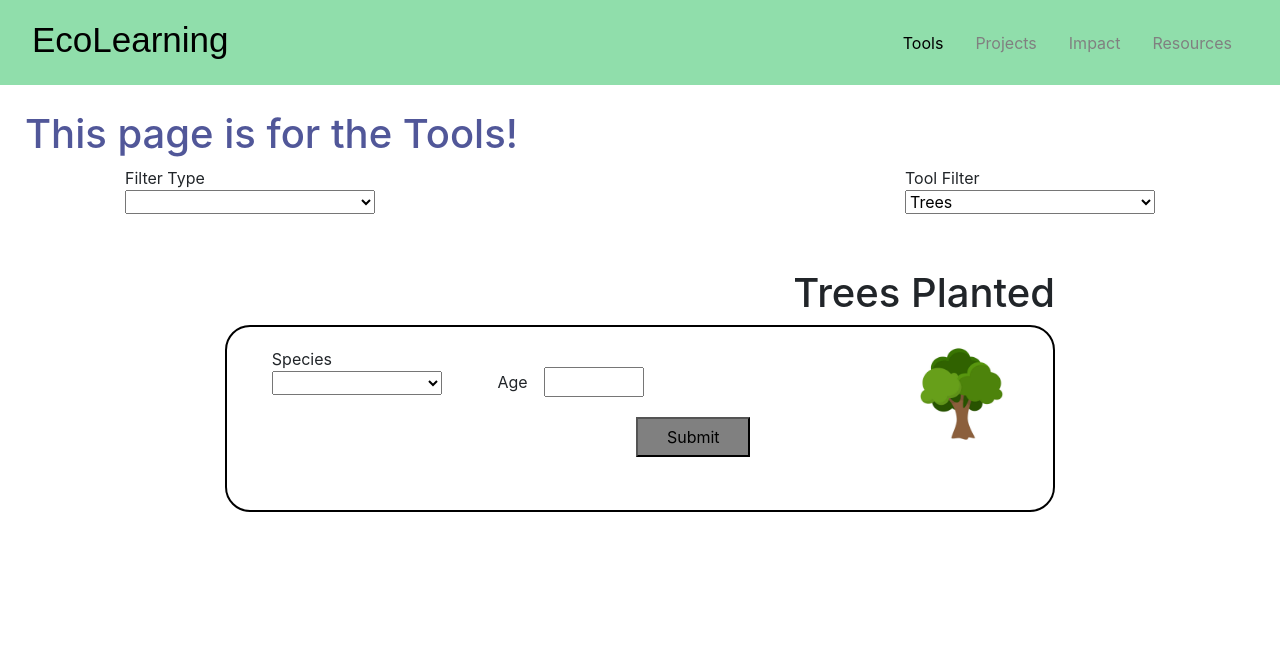
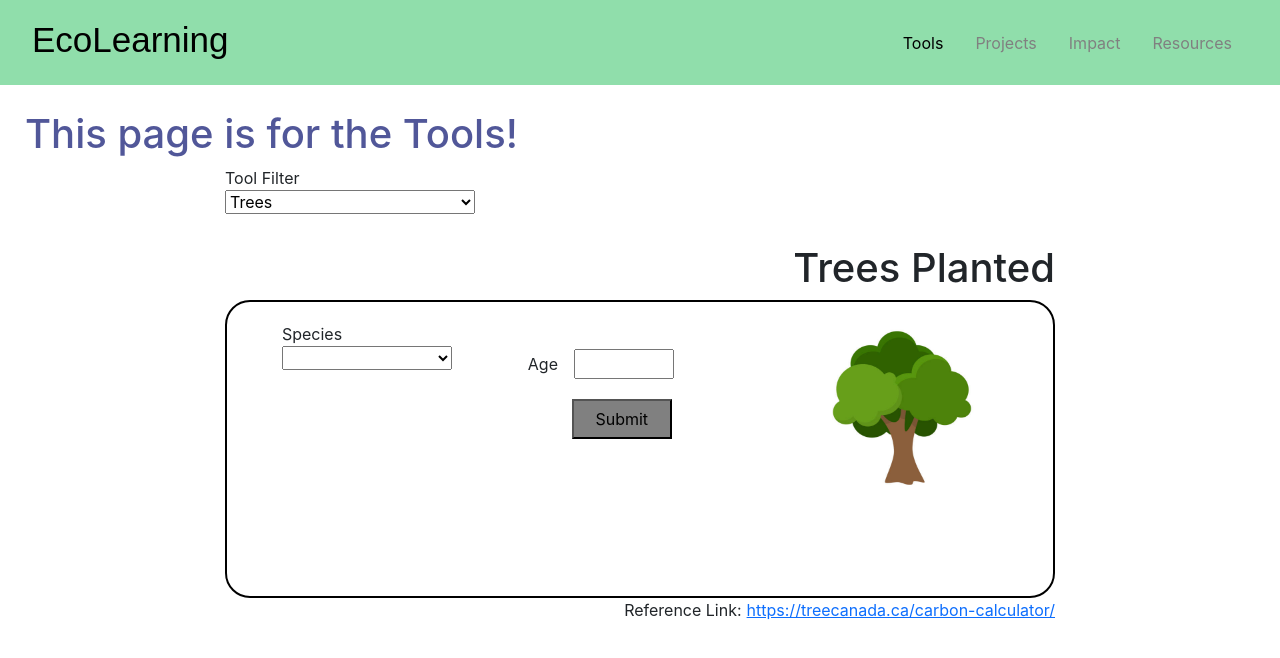
Before and after one commit to arjunKa/EcoLearn, a React (Create React App) app in the folder frontend/: page /tools in a window 1280 px wide. Shown: the top 658 px of the page. Built offline with nearby package versions, Linux system fonts and the light colour scheme.

Commit message:
updated tools page layout and added reference link for treesCalc

```diff
--- a/frontend/src/components/Calculators/TreesCalc.js
+++ b/frontend/src/components/Calculators/TreesCalc.js
@@ -1,17 +1,6 @@
 import React from "react";
-import { styled } from "styled-components";
-import treeImg from "../../Public/treeImage.jpeg"
-
-export const MyButton = styled.button`
-    type: submit;
-    background-color: #808080;
-    text-align: center;
-    opacity: 1;
-    height: 40px;
-    width: 30%;
-    margin: 0px 155px;
-    &:hover { opacity: 0.8 }
-`
+import { MyButton } from "../Common/CommonUI";
+import treeImg from "../../public/treeImage.jpeg"
 
 const TreesCalc = () => {
     return (
@@ -32,7 +21,7 @@ const TreesCalc = () => {
                             <select name="trees" id="trees" style={{ width: "170px" }}>
                                 <option> </option>
                                 <option value="basswood"> Basswood </option>
-                                <option value="Beech"> Beech </option>
+                                <option value="beech"> Beech </option>
                                 <option value="birch"> Birch </option>
                                 <option value="blackCherry"> Black Cherry </option>
                                 <option value="blackWalnut"> Black Walnut </option>
@@ -64,13 +53,13 @@ const TreesCalc = () => {
                     {/* Right Side */}
                     <div style={{ display: "flex", flexDirection: "column", paddingBottom: "10px" }}>
                         {/* Input box for Age */}
-                        <form style={{ paddingTop: "30px", paddingBottom: "20px" }}>
+                        <form style={{ paddingTop: "37px", paddingBottom: "20px" }}>
                             <label for="age" style={{ padding: "0rem 1rem" }}> Age </label>
                             <input type="number" min="0" id="age" name="age" style={{ width: "100px"}}></input>
                         </form>
 
                         {/* Submit Button */}
-                        <MyButton>Submit</MyButton>
+                        <MyButton style={{margin: "0px 60px", width: "100px"}}>Submit</MyButton>
 
                     </div>
                 </div>
@@ -81,6 +70,11 @@ const TreesCalc = () => {
                 </div>
 
             </div>
+            {/* Reference Link */}
+            <div style={{ display: "flex", flexDirection: "row", justifyContent: "flex-end" }}>
+                Reference Link:
+                <a href="https://treecanada.ca/carbon-calculator/" style={{ paddingLeft: "5px"}}> https://treecanada.ca/carbon-calculator/ </a>
+            </div>
         </div>
     );
 };
--- a/frontend/src/components/Calculators/carEmissionCalc.js
+++ b/frontend/src/components/Calculators/carEmissionCalc.js
@@ -1,5 +1,9 @@
 import React from "react";
 import { styled } from "styled-components";
+
+{/* Type of Cars */}
+{/* Distance Traveled in Km  */}
+{/* Another option for how long they idled for */}
 
 const CarEmissionCalc = () => {
     return (
--- a/frontend/src/components/Calculators/foodWasteCalc.js
+++ b/frontend/src/components/Calculators/foodWasteCalc.js
@@ -1,5 +1,7 @@
 import React from "react";
 import { styled } from "styled-components";
+
+{/* TO BE UPDATED FINISHING EXCEL */}
 
 const FoodWasteCalc = () => {
     return (
--- a/frontend/src/components/Calculators/gardenCalc.js
+++ b/frontend/src/components/Calculators/gardenCalc.js
@@ -1,6 +1,5 @@
 import React, {useState} from "react";
-import { styled } from "styled-components";
-import { MyButton } from "./treesCalc";
+import { MyButton } from "../Common/CommonUI";
 
 const GardenCalc = () => {
 
@@ -22,8 +21,8 @@ const GardenCalc = () => {
                     </div>
 
                     {/* Submit Button */}
-                    <div style={{ display: "flex", alignItems: "flex-start"}}>
-                        <MyButton> Calculate </MyButton>
+                    <div style={{ display: "flex"}}>
+                        <MyButton style={{width: "100px"}}> Calculate </MyButton>
                     </div>
                 </div>
             );
@@ -40,7 +39,7 @@ const GardenCalc = () => {
 
                     {/* Submit Button */}
                     <div style={{ display: "flex", alignItems: "flex-start"}}>
-                        <MyButton> Calculate </MyButton>
+                        <MyButton style={{width: "100px"}}> Calculate </MyButton>
                     </div>
                 </div>
             );
@@ -57,7 +56,7 @@ const GardenCalc = () => {
 
                     {/* Submit Button */}
                     <div style={{ display: "flex", alignItems: "flex-start"}}>
-                        <MyButton> Calculate </MyButton>
+                        <MyButton style={{width: "100px"}}> Calculate </MyButton>
                     </div>
                 </div>
             );
@@ -74,9 +73,8 @@ const GardenCalc = () => {
 
                     {/* Submit Button */}
                     <div style={{ display: "flex", alignItems: "flex-start"}}>
-                        <MyButton> Calculate </MyButton>
+                        <MyButton style={{width: "100px"}}> Calculate </MyButton>
                     </div>
-
                 </div>
             );
         } else {
--- /dev/null
+++ b/frontend/src/components/Calculators/itemsDonatedCalc.js
@@ -0,0 +1,16 @@
+import React from "react";
+import { styled } from "styled-components";
+
+{/* What type of Item donated */}
+{/* weight of item donated (Kg) */}
+
+const ItemsDonatedCalc = () => {
+    return (
+        <h1>
+            Items Donated Calculator
+        </h1>
+    );
+
+};
+
+export default ItemsDonatedCalc;
--- a/frontend/src/components/Calculators/recyclingCalc.js
+++ b/frontend/src/components/Calculators/recyclingCalc.js
@@ -1,5 +1,10 @@
 import React from "react";
 import { styled } from "styled-components";
+
+
+{/* Type of Item */}
+{/* Weight in Kg Recycled */}
+
 
 const RecyclingCalc = () => {
     return (
--- a/frontend/src/components/Calculators/renewableEnergyCalc.js
+++ b/frontend/src/components/Calculators/renewableEnergyCalc.js
@@ -1,5 +1,8 @@
 import React from "react";
 import { styled } from "styled-components";
+
+{/* Type of Renewable Energy (Electricity Saved, Rainwater, Solar Panels) */}
+{/* Question to ask how much  time of electricity saved, rainwater (oz), solar panel size*/}
 
 const RenewableEnergyCalc = () => {
     return (
--- a/frontend/src/components/Calculators/waterSavedCalc.js
+++ b/frontend/src/components/Calculators/waterSavedCalc.js
@@ -1,5 +1,7 @@
 import React from "react";
 import { styled } from "styled-components";
+
+{/* How many litres of Water saved */}
 
 const WaterSavedCalc = () => {
     return (
--- /dev/null
+++ b/frontend/src/components/Common/CommonUI.js
@@ -0,0 +1,12 @@
+import { styled } from "styled-components";
+
+export const MyButton = styled.button`
+    type: submit;
+    background-color: #808080;
+    text-align: center;
+    opacity: 1;
+    height: 40px;
+    width: 30%;
+    //margin: 0px 155px;
+    &:hover { opacity: 0.8 }
+`
--- a/frontend/src/pages/tools.js
+++ b/frontend/src/pages/tools.js
@@ -6,6 +6,7 @@ import FoodWasteCalc from "../components/Calculators/foodWasteCalc";
 import CarEmissionCalc from "../components/Calculators/carEmissionCalc";
 import RecyclingCalc from "../components/Calculators/recyclingCalc";
 import RenewableEnergyCalc from "../components/Calculators/renewableEnergyCalc";
+import ItemsDonatedCalc from "../components/Calculators/itemsDonatedCalc";
 
 const Tools = () => {
 
@@ -29,6 +30,8 @@ const Tools = () => {
             return <RecyclingCalc/>
         } else if (calc === "energy"){
             return <RenewableEnergyCalc/>
+        } else if (calc === "items") {
+            return <ItemsDonatedCalc/>
         } else {
             return null;
         }
@@ -41,8 +44,8 @@ const Tools = () => {
             </h1>
 
             {/* Drop down filters to decide which calculator */}
-            <div style={{display: "flex", flexDirection: "row", justifyContent: "space-between", paddingBottom: "25px" }}>
-                {/* Left Filter Side (Filter by type of Calc??) */}
+            <div style={{display: "flex", flexDirection: "row", justifyContent: "space-between", paddingLeft: "200px" }}>
+                {/* Left Filter Side (Filter by type of Calc??)
                 <div style={{ display: "flex", flexDirection: "column", paddingLeft: "100px" }}>
                     <label for="calcType"> Filter Type </label>
                     <select name="calcType" id="calcType" style={{ width: "250px" }}>
@@ -51,7 +54,7 @@ const Tools = () => {
                         <option value="automotive"> Automotive </option>
                         <option value="electricity"> Electricity </option>
                     </select>
-                </div>
+                </div> */}
 
                 {/* Right Filter Side (Filter by specific Calc in left side filter) */}
                 <div style={{ display: "flex", flexDirection: "column", paddingRight: "100px" }}>
@@ -64,6 +67,7 @@ const Tools = () => {
                         <option value="carEmissions"> Car Emissions </option>
                         <option value="water"> Water Saved </option>
                         <option value="energy"> Renewable Energy </option>
+                        <option value="items"> Items Donated </option>
                     </select>
                 </div>
             </div>
```
